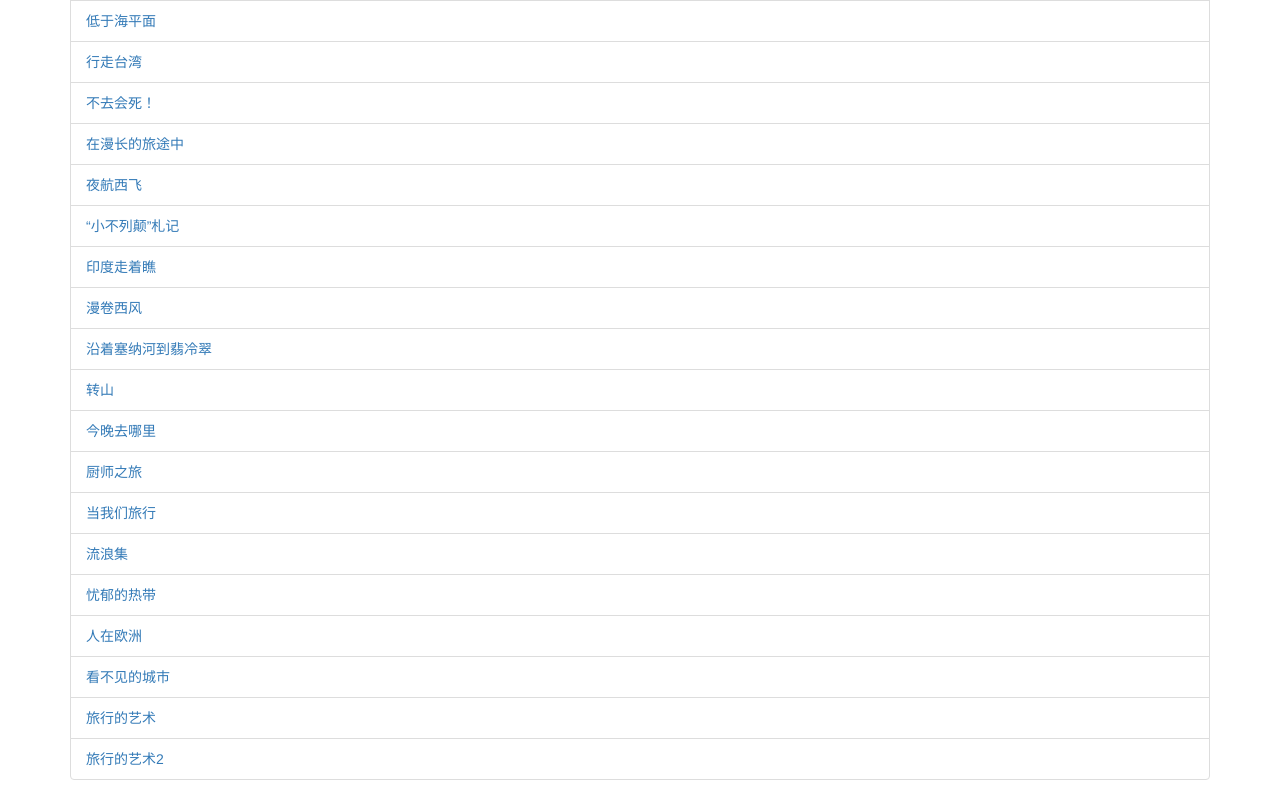
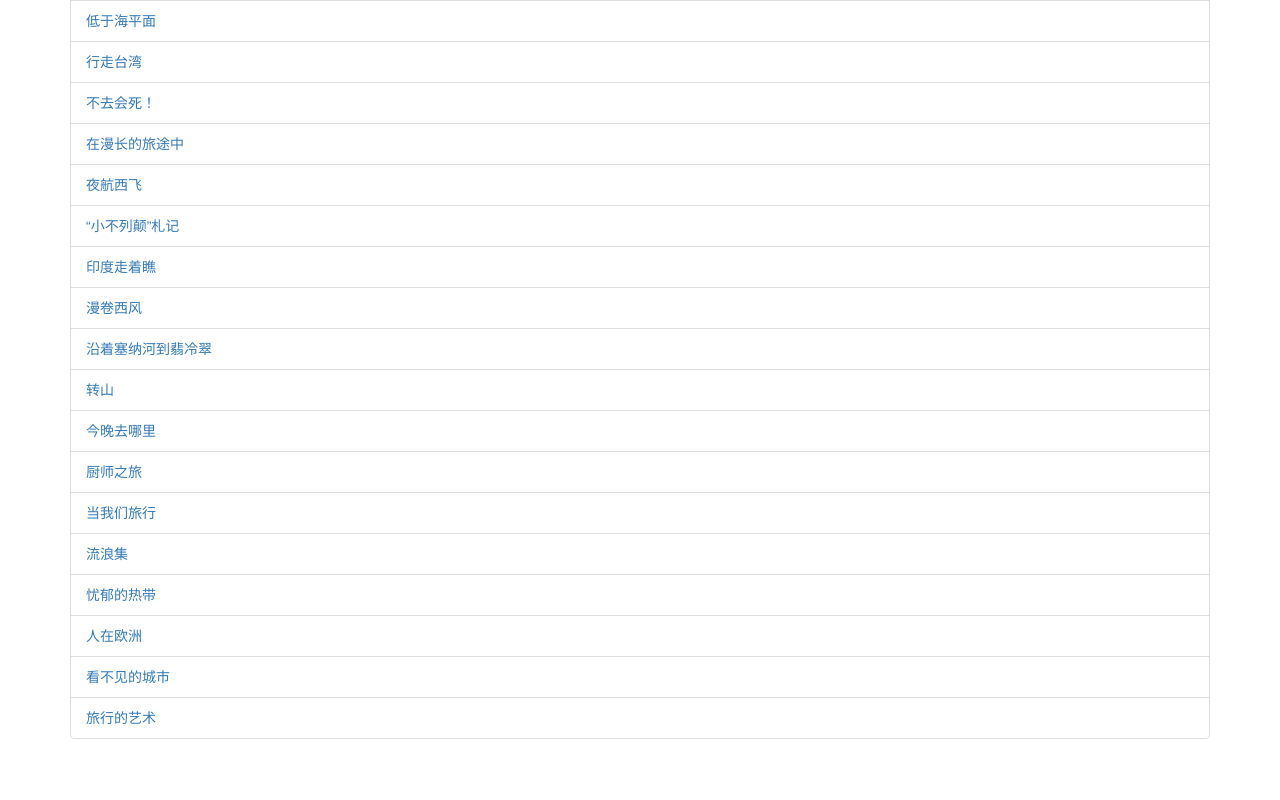
Before and after one commit to nervouna/jumper, a website: page public/book.html in a window 1280 px wide. Shown: the part 1221-2021 px from the top of the page. After the commit the page ends 1980 px from the top, so only its background shows below. Drawn offline with nearby package versions, Linux system fonts and the light colour scheme.

Commit message:
将旅行的艺术2删除

```diff
--- a/public/book.html
+++ b/public/book.html
@@ -58,7 +58,6 @@
                 <li class="list-group-item"><a href="meituanmovie://www.meituan.com/book?id=1665475">人在欧洲</a></li>
                 <li class="list-group-item"><a href="meituanmovie://www.meituan.com/book?id=4217274">看不见的城市</a></li>
                 <li class="list-group-item"><a href="meituanmovie://www.meituan.com/book?id=4195643">旅行的艺术</a></li>
-                <li class="list-group-item"><a href="meituanmovie://www.meituan.com/book?id=4195749">旅行的艺术2</a></li>
             </ul>
         </div>
          <script type="text/javascript">
```
Also changed, not shown: 1 other file.
